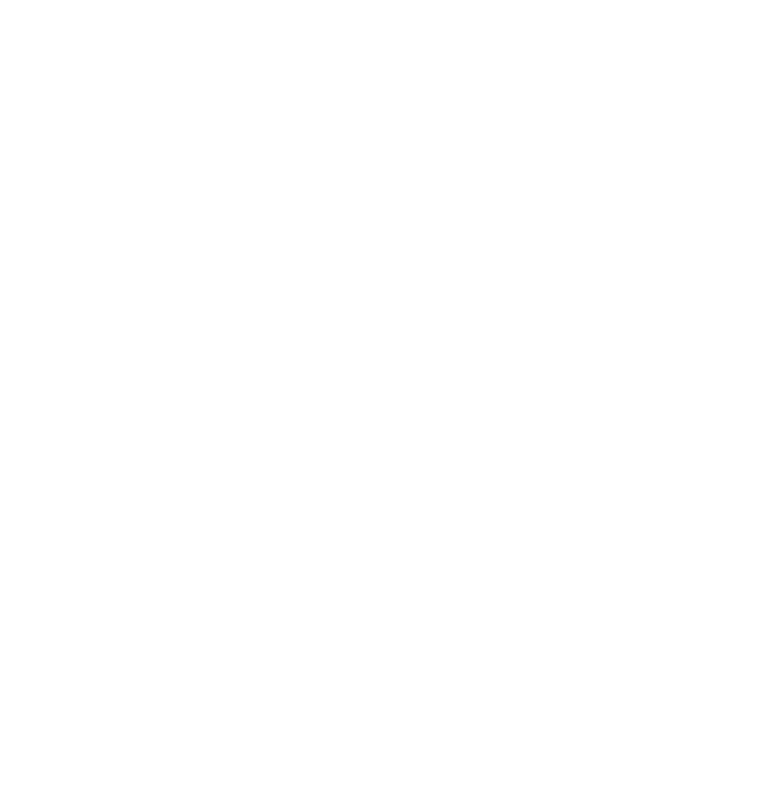
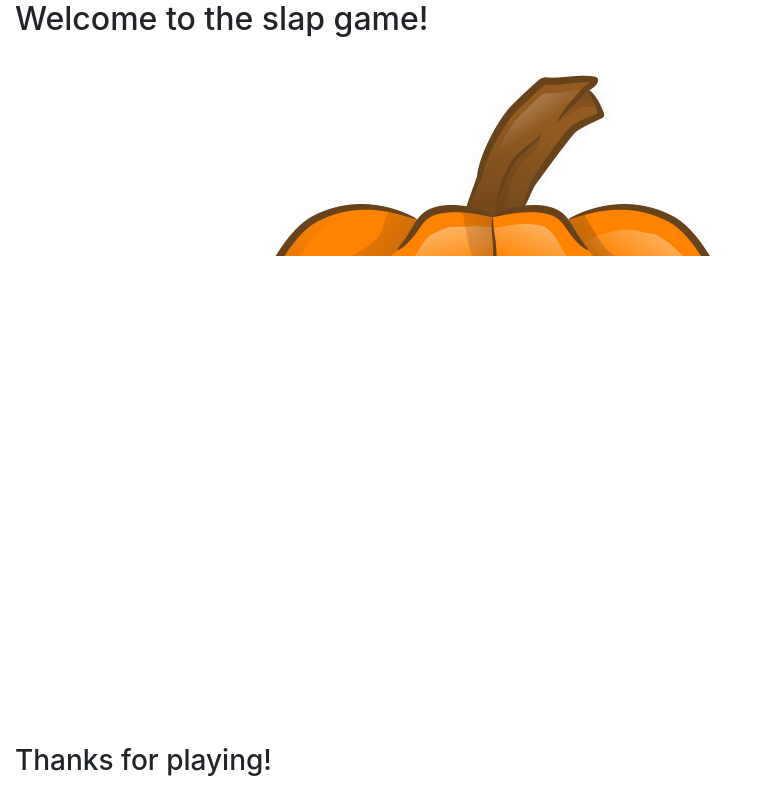
Before and after one commit to MCharron93/Slap-Game, a plain HTML site: page index.html in a window 1280 px wide. Shown: the whole page, without its empty margins (0-758 px from the left). Drawn offline with nearby package versions, Linux system fonts and the light colour scheme.

Commit message:
Began basic outline and linked background photo

```diff
--- a/game.css
+++ b/game.css
@@ -0,0 +1,11 @@
+body { min-height: 100vh; display: flex; flex-direction: column; }
+header{ height: 7vh;}
+main{flex-grow: 1;}
+footer{ height: 7vh;}
+
+.bg-pumpkin{
+  background-image: url(pumpkin.jpg);
+  background-position: contain;
+  background-repeat: no-repeat;
+  height: 200px;
+}
--- a/index.html
+++ b/index.html
@@ -10,9 +10,27 @@
 </head>
 
 <body>
+<header class="container-fluid">
+  <div class="row">
+    <div class="col-12">
+      <h2>Welcome to the slap game!</h2>
+    </div>
+  </div>
+</header>
 
+<main class="">
+  <div class="row justify-content-center">
+    <div class="col-8 bg-pumpkin"></div>
+  </div>
+</main>
 
-
+<footer class="container-fluid">
+  <div class="row">
+    <div class="col-12">
+      <h3>Thanks for playing!</h3>
+    </div>
+  </div>
+</footer>
 
   <script src="game.js"></script>
 </body>
```
Also changed, not shown: pumpkin.jpg (added).
